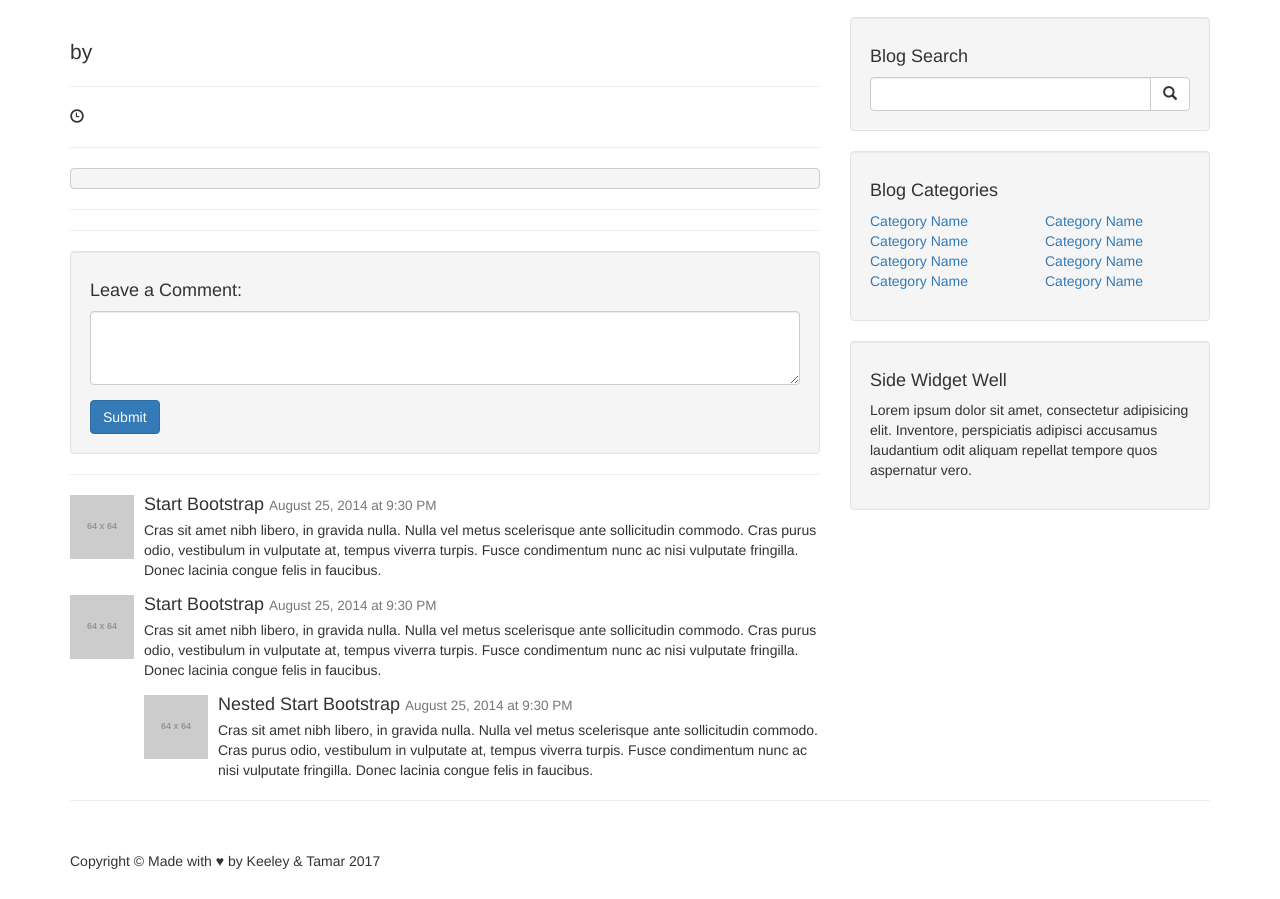
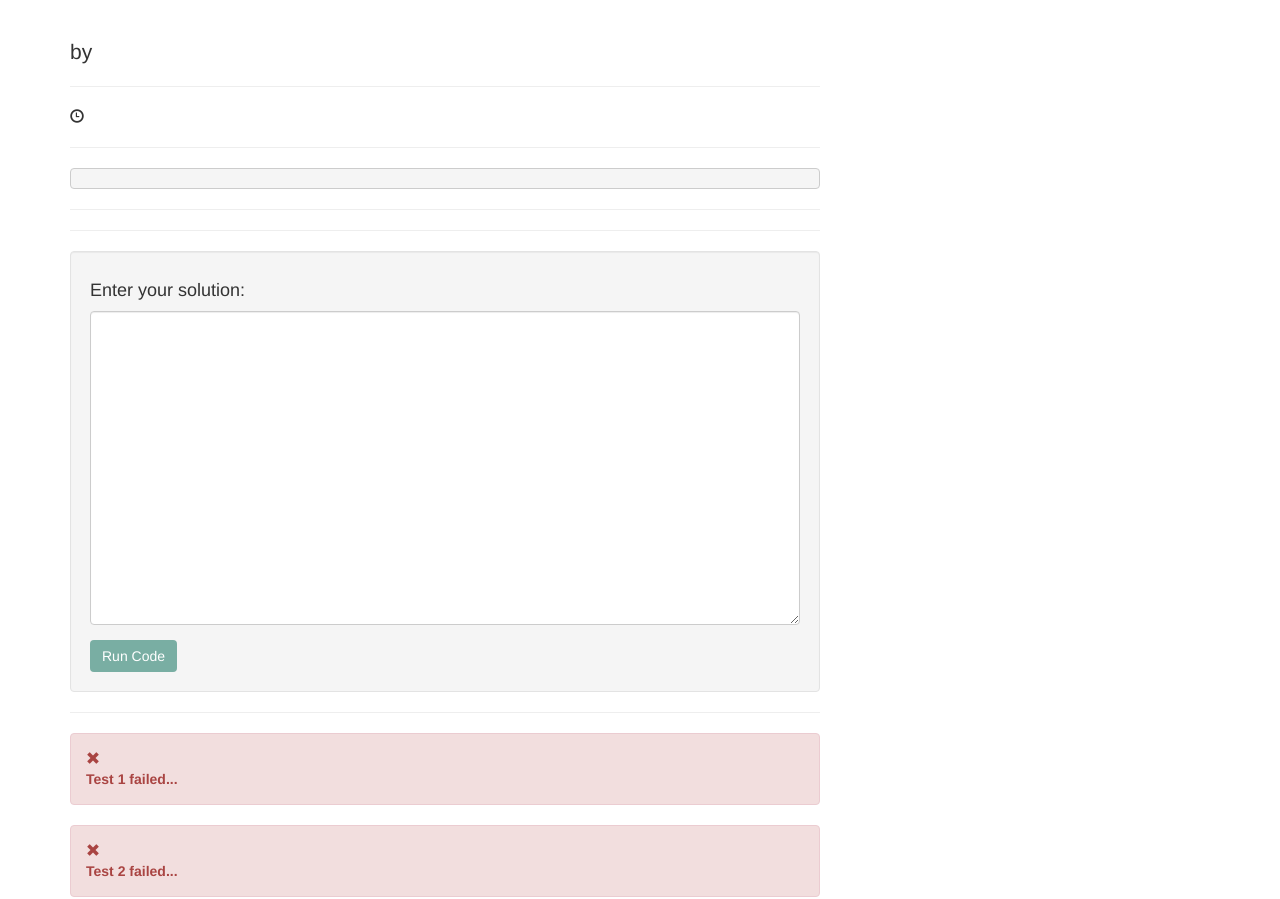
Before and after one commit to keelerh/boston-hacks, a plain HTML site: page bugPage.html in a window 1280 px wide. Shown: the part 53-952 px from the top of the page. Drawn offline with Linux system fonts and the light colour scheme; placeholder pictures from the web are drawn by us; a script that the page names is missing.

Commit message:
Add test failure code

```diff
--- a/bugPage.html
+++ b/bugPage.html
@@ -17,7 +17,7 @@
     <link href="css/bootstrap.min.css" rel="stylesheet">
 
     <!-- Custom CSS -->
-    <link href="css/blog-post.css" rel="stylesheet">
+    <link href="css/custom.css" rel="stylesheet">
 
     <script src="https://cdn.rawgit.com/google/code-prettify/master/loader/run_prettify.js?skin=desert"></script>
 
@@ -58,10 +58,10 @@
 
         <div class="row">
 
-            <!-- Blog Post Content Column -->
+            <!-- Bug Content Column -->
             <div class="col-lg-8">
 
-                <!-- Blog Post -->
+                <!-- Bug s-->
 
                 <!-- Title -->
                 <h1 id="title"></h1>
@@ -82,122 +82,73 @@
 
                 <hr>
 
-                <!-- Post Content -->
-                <p class="lead" id="bug-descriptor"></p>
+                <p class="lead" id="bug-summary"></p>
+                <p id="bug-descriptor"></p>
 
                 <hr>
 
-                <!-- Blog Comments -->
-
-                <!-- Comments Form -->
+                <!-- Code Submission -->
                 <div class="well">
-                    <h4>Leave a Comment:</h4>
+                    <h4>Enter your solution:</h4>
                     <form role="form">
                         <div class="form-group">
-                            <textarea class="form-control" rows="3"></textarea>
+                            <textarea class="form-control" rows="15"></textarea>
                         </div>
-                        <button type="submit" class="btn btn-primary">Submit</button>
+                        <button type="button" id="run-code" class="btn btn-primary">Run Code</button>
                     </form>
                 </div>
 
                 <hr>
 
-                <!-- Posted Comments -->
-
-                <!-- Comment -->
-                <div class="media">
-                    <a class="pull-left" href="#">
-                        <img class="media-object" src="http://placehold.it/64x64" alt="">
-                    </a>
-                    <div class="media-body">
-                        <h4 class="media-heading">Start Bootstrap
-                            <small>August 25, 2014 at 9:30 PM</small>
-                        </h4>
-                        Cras sit amet nibh libero, in gravida nulla. Nulla vel metus scelerisque ante sollicitudin commodo. Cras purus odio, vestibulum in vulputate at, tempus viverra turpis. Fusce condimentum nunc ac nisi vulputate fringilla. Donec lacinia congue felis in faucibus.
-                    </div>
+                <div class="alert alert-danger alert-message test-result" role="alert">
+                    <span class="glyphicon glyphicon-remove"></span>
+                    <p>
+                      <b>Test 1 failed...</b>
+                    </p>
+                </div>
+                <div class="alert alert-danger alert-message test-result" role="alert">
+                    <span class="glyphicon glyphicon-remove"></span>
+                    <p>
+                      <b>Test 2 failed...</b>
+                    </p>
+                </div>
+                <div class="alert alert-danger alert-message test-result" role="alert">
+                    <span class="glyphicon glyphicon-remove"></span>
+                    <p>
+                      <b>Test 3 failed...</b>
+                    </p>
+                </div>
+                <div class="alert alert-danger alert-message test-result" role="alert">
+                    <span class="glyphicon glyphicon-remove"></span>
+                    <p>
+                      <b>Test 4 failed...</b>
+                    </p>
+                </div>
+                  <!-- <div class="alert alert-success alert-message" role="alert">
+                    <span class="glyphicon glyphicon-remove"></span>
+                    <p>
+                      <b>TEXT 2</b>
+                    </p> -->
                 </div>
 
-                <!-- Comment -->
-                <div class="media">
-                    <a class="pull-left" href="#">
-                        <img class="media-object" src="http://placehold.it/64x64" alt="">
-                    </a>
-                    <div class="media-body">
-                        <h4 class="media-heading">Start Bootstrap
-                            <small>August 25, 2014 at 9:30 PM</small>
-                        </h4>
-                        Cras sit amet nibh libero, in gravida nulla. Nulla vel metus scelerisque ante sollicitudin commodo. Cras purus odio, vestibulum in vulputate at, tempus viverra turpis. Fusce condimentum nunc ac nisi vulputate fringilla. Donec lacinia congue felis in faucibus.
-                        <!-- Nested Comment -->
-                        <div class="media">
-                            <a class="pull-left" href="#">
-                                <img class="media-object" src="http://placehold.it/64x64" alt="">
-                            </a>
-                            <div class="media-body">
-                                <h4 class="media-heading">Nested Start Bootstrap
-                                    <small>August 25, 2014 at 9:30 PM</small>
-                                </h4>
-                                Cras sit amet nibh libero, in gravida nulla. Nulla vel metus scelerisque ante sollicitudin commodo. Cras purus odio, vestibulum in vulputate at, tempus viverra turpis. Fusce condimentum nunc ac nisi vulputate fringilla. Donec lacinia congue felis in faucibus.
-                            </div>
-                        </div>
-                        <!-- End Nested Comment -->
-                    </div>
-                </div>
-
-            </div>
-
-            <!-- Blog Sidebar Widgets Column -->
             <div class="col-md-4">
 
-                <!-- Blog Search Well -->
-                <div class="well">
-                    <h4>Blog Search</h4>
-                    <div class="input-group">
-                        <input type="text" class="form-control">
-                        <span class="input-group-btn">
-                            <button class="btn btn-default" type="button">
-                                <span class="glyphicon glyphicon-search"></span>
-                        </button>
-                        </span>
+                <div>
+                  <div>
+                    <div>
+                      <h3 id="sum-title"></h3>
                     </div>
-                    <!-- /.input-group -->
-                </div>
-
-                <!-- Blog Categories Well -->
-                <div class="well">
-                    <h4>Blog Categories</h4>
-                    <div class="row">
-                        <div class="col-lg-6">
-                            <ul class="list-unstyled">
-                                <li><a href="#">Category Name</a>
-                                </li>
-                                <li><a href="#">Category Name</a>
-                                </li>
-                                <li><a href="#">Category Name</a>
-                                </li>
-                                <li><a href="#">Category Name</a>
-                                </li>
-                            </ul>
-                        </div>
-                        <div class="col-lg-6">
-                            <ul class="list-unstyled">
-                                <li><a href="#">Category Name</a>
-                                </li>
-                                <li><a href="#">Category Name</a>
-                                </li>
-                                <li><a href="#">Category Name</a>
-                                </li>
-                                <li><a href="#">Category Name</a>
-                                </li>
-                            </ul>
-                        </div>
+                  </div>
+                  <div>
+                    <div>
+                      <h3 id="sum-comp"></h3>
                     </div>
-                    <!-- /.row -->
-                </div>
-
-                <!-- Side Widget Well -->
-                <div class="well">
-                    <h4>Side Widget Well</h4>
-                    <p>Lorem ipsum dolor sit amet, consectetur adipisicing elit. Inventore, perspiciatis adipisci accusamus laudantium odit aliquam repellat tempore quos aspernatur vero.</p>
+                  </div>
+                  <div>
+                    <div>
+                      <h3 id="sum-lang"></h3>
+                    </div>
+                  </div>
                 </div>
 
             </div>
@@ -233,7 +184,7 @@
       name.text(bug.username);
 
       var date = $('#datePosted');
-      date.text("Posted on "+bug.datePosted);
+      date.text("Posted on "+ bug.datePosted);
     }
 
     $(document).ready(function()
@@ -252,8 +203,20 @@
         }
       }
 
-      var code = document.getElementById('buggy-code').innerHTML= bugObj.code;
-      var code = document.getElementById('bug-descriptor').innerHTML= bugObj.fullDesc;
+      document.getElementById('name').innerHTML= bugObj.username;
+      document.getElementById('datePosted').innerHTML= bugObj.datePosted;
+      document.getElementById('title').innerHTML= bugObj.twitterDesc;
+      document.getElementById('buggy-code').innerHTML= bugObj.code;
+      document.getElementById('bug-descriptor').innerHTML= bugObj.fullDesc;
+      document.getElementById('sum-title').innerHTML= bugObj.title;
+      document.getElementById('sum-lang').innerHTML= bugObj.language;
+      document.getElementById('sum-comp').innerHTML= bugObj.compensation;
+
+      // function() {
+      //     $("#run-code").click(function () {
+      //         $(".test-result").show("slow");
+      //       });
+      // };
 
     });
     </script>
--- a/css/blog-post.css
+++ /dev/null
@@ -1,13 +0,0 @@
-/*!
- * Start Bootstrap - Blog Post (http://startbootstrap.com/)
- * Copyright 2013-2016 Start Bootstrap
- * Licensed under MIT (https://github.com/BlackrockDigital/startbootstrap/blob/gh-pages/LICENSE)
- */
-
-body {
-    padding-top: 70px; /* Required padding for .navbar-fixed-top. Remove if using .navbar-static-top. Change if height of navigation changes. */
-}
-
-footer {
-    margin: 50px 0;
-}
--- a/css/custom.css
+++ b/css/custom.css
@@ -13,3 +13,26 @@
   max-width: 800;
   max-height: 500;
 }
+.btn-primary {
+  color: #fff;
+  background-color: #79AEA3;
+  border-color: #2e6da4;
+}
+.btn-primary:focus,
+.btn-primary.focus {
+  color: #fff;
+  background-color: #434371;
+  border-color: #122b40;
+}
+.btn-primary:hover {
+  color: #fff;
+  background-color: #434371;
+  border-color: #204d74;
+}
+body {
+    padding-top: 70px; /* Required padding for .navbar-fixed-top. Remove if using .navbar-static-top. Change if height of navigation changes. */
+}
+
+footer {
+    margin: 50px 0;
+}
```
Also changed, not shown: index.html (+1 -1 lines).
